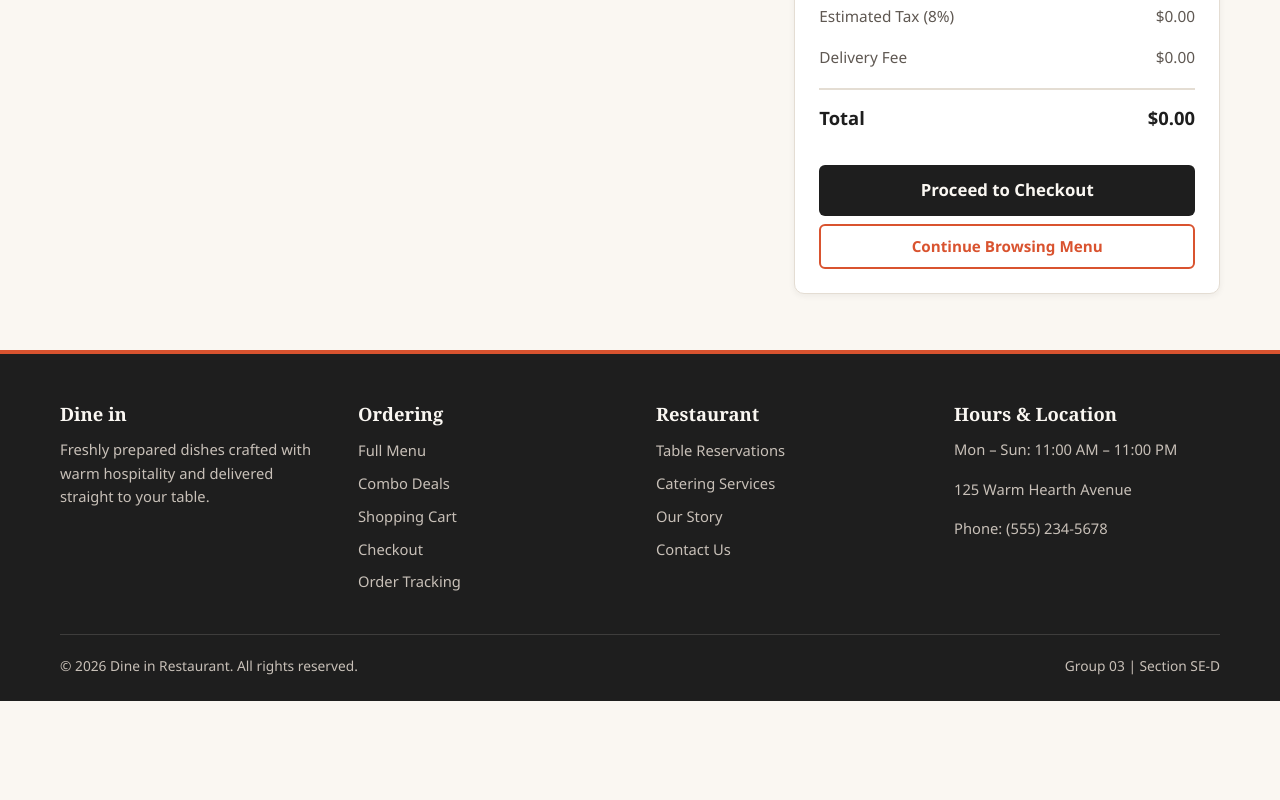
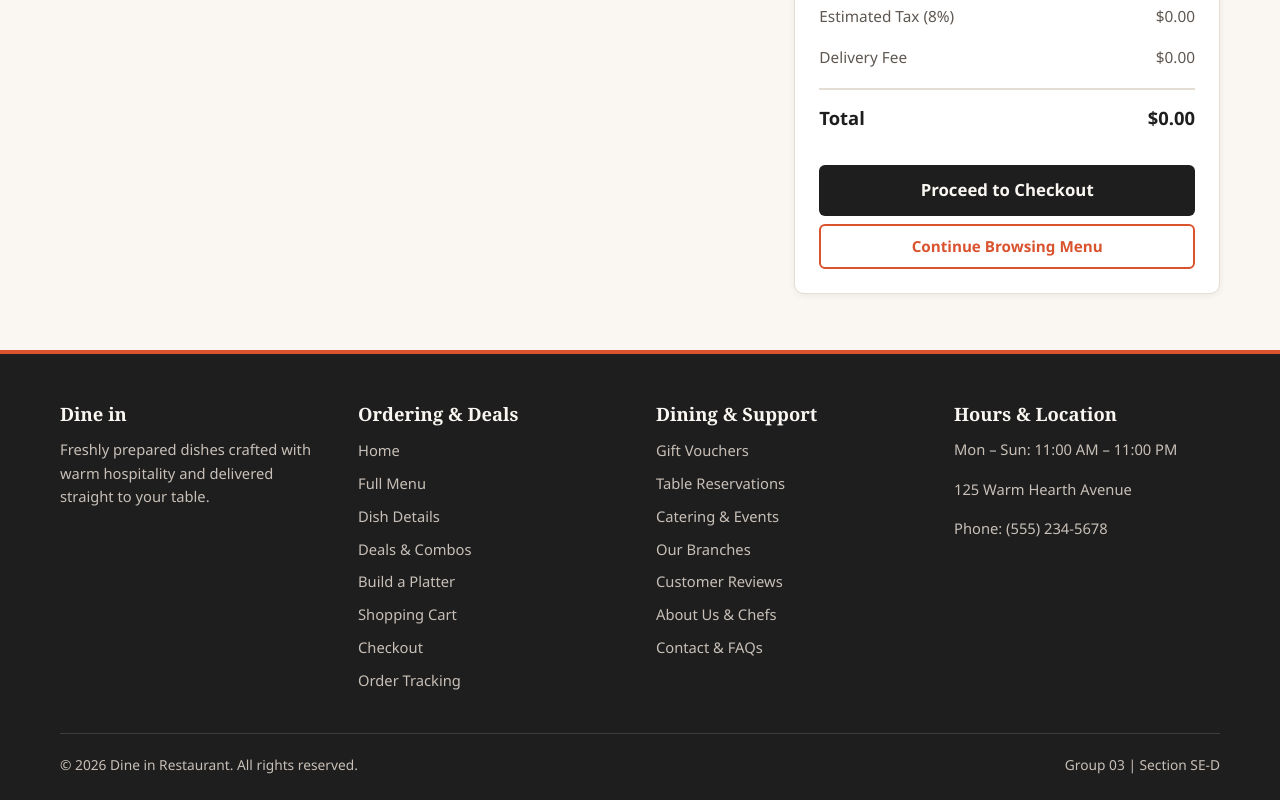
Before and after one commit to Muhammad-Ali-Saeed-SoftwareHub/SE-D_Group03_DineIn, a plain HTML site: page pages/cart.html in a window 1280 px wide. Shown: the part 538-1338 px from the top of the page. Before the commit the page ends 1239 px from the top, so only its background shows below. Drawn offline with Linux system fonts and the light colour scheme.

Commit message:
fix(nav-footer): align cart, checkout, and order-tracking links with README.md
- Updated header navbar and footer navigation links in pages/cart.html, pages/checkout.html, and pages/order-tracking.html to match the exact 15 project pages listed in README.md.
- Kept Home pointing to ../index.html and used sibling paths for all pages/ files.
- Removed mismatched or non-project links and kept the active class only on each page's own link.

```diff
--- a/pages/cart.html
+++ b/pages/cart.html
@@ -96,7 +96,7 @@
       <nav class="navbar-menu" aria-label="Main navigation">
         <ul class="navbar-links">
           <li><a href="../index.html" class="nav-link">Home</a></li>
-          <li><a href="menu.html" class="nav-link">Menu</a></li>
+          <li><a href="full-menu.html" class="nav-link">Full Menu</a></li>
           <li><a href="deals.html" class="nav-link">Deals</a></li>
           <li><a href="cart.html" class="nav-link active">Cart</a></li>
           <li><a href="checkout.html" class="nav-link">Checkout</a></li>
@@ -105,15 +105,14 @@
           <li class="nav-dropdown">
             <button class="nav-link nav-dropdown-toggle" type="button">More &#9662;</button>
             <ul class="nav-dropdown-menu">
-              <li><a href="specials.html" class="nav-link">Chef Specials</a></li>
-              <li><a href="order-history.html" class="nav-link">Order History</a></li>
+              <li><a href="dish-details.html" class="nav-link">Dish Details</a></li>
+              <li><a href="build-platter.html" class="nav-link">Build Platter</a></li>
+              <li><a href="gift-vouchers.html" class="nav-link">Gift Vouchers</a></li>
               <li><a href="catering.html" class="nav-link">Catering</a></li>
-              <li><a href="gift-cards.html" class="nav-link">Gift Cards</a></li>
+              <li><a href="branches.html" class="nav-link">Branches</a></li>
               <li><a href="reviews.html" class="nav-link">Reviews</a></li>
-              <li><a href="profile.html" class="nav-link">Profile</a></li>
-              <li><a href="login.html" class="nav-link">Login</a></li>
-              <li><a href="about.html" class="nav-link">About Us</a></li>
-              <li><a href="contact.html" class="nav-link">Contact</a></li>
+              <li><a href="about-chefs.html" class="nav-link">About &amp; Chefs</a></li>
+              <li><a href="contact-faq.html" class="nav-link">Contact &amp; FAQs</a></li>
             </ul>
           </li>
         </ul>
@@ -198,7 +197,7 @@
               <a href="checkout.html" id="proceed-checkout-btn" class="btn btn-primary btn-block btn-lg">
                 Proceed to Checkout
               </a>
-              <a href="menu.html" class="btn btn-outline btn-block mt-1">
+              <a href="full-menu.html" class="btn btn-outline btn-block mt-1">
                 Continue Browsing Menu
               </a>
             </div>
@@ -217,22 +216,28 @@
           <p>Freshly prepared dishes crafted with warm hospitality and delivered straight to your table.</p>
         </div>
         <div>
-          <h4 class="footer-title">Ordering</h4>
+          <h4 class="footer-title">Ordering &amp; Deals</h4>
           <ul class="footer-links">
-            <li><a href="menu.html">Full Menu</a></li>
-            <li><a href="deals.html">Combo Deals</a></li>
+            <li><a href="../index.html">Home</a></li>
+            <li><a href="full-menu.html">Full Menu</a></li>
+            <li><a href="dish-details.html">Dish Details</a></li>
+            <li><a href="deals.html">Deals &amp; Combos</a></li>
+            <li><a href="build-platter.html">Build a Platter</a></li>
             <li><a href="cart.html">Shopping Cart</a></li>
             <li><a href="checkout.html">Checkout</a></li>
             <li><a href="order-tracking.html">Order Tracking</a></li>
           </ul>
         </div>
         <div>
-          <h4 class="footer-title">Restaurant</h4>
+          <h4 class="footer-title">Dining &amp; Support</h4>
           <ul class="footer-links">
+            <li><a href="gift-vouchers.html">Gift Vouchers</a></li>
             <li><a href="reservations.html">Table Reservations</a></li>
-            <li><a href="catering.html">Catering Services</a></li>
-            <li><a href="about.html">Our Story</a></li>
-            <li><a href="contact.html">Contact Us</a></li>
+            <li><a href="catering.html">Catering &amp; Events</a></li>
+            <li><a href="branches.html">Our Branches</a></li>
+            <li><a href="reviews.html">Customer Reviews</a></li>
+            <li><a href="about-chefs.html">About Us &amp; Chefs</a></li>
+            <li><a href="contact-faq.html">Contact &amp; FAQs</a></li>
           </ul>
         </div>
         <div>
```
Also changed, not shown: pages/checkout.html (+20 -15 lines), pages/order-tracking.html (+20 -15 lines).
